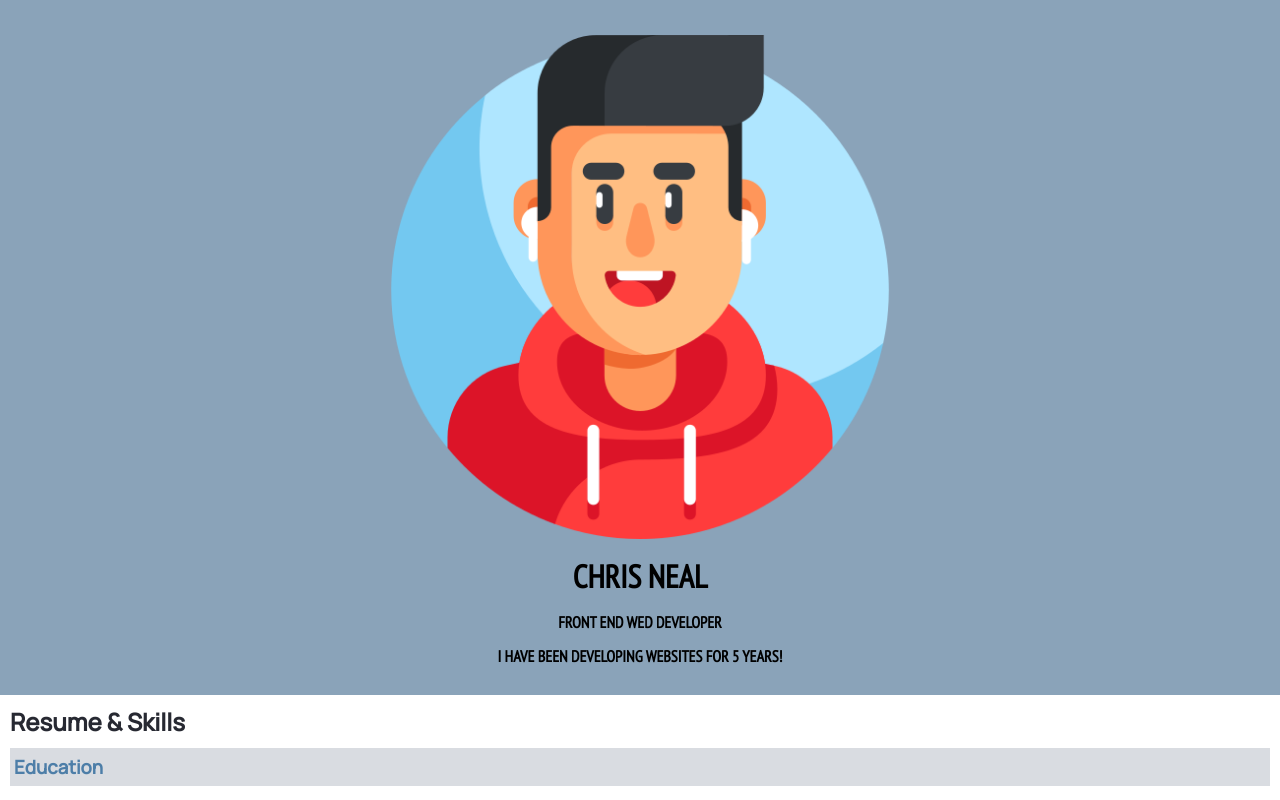
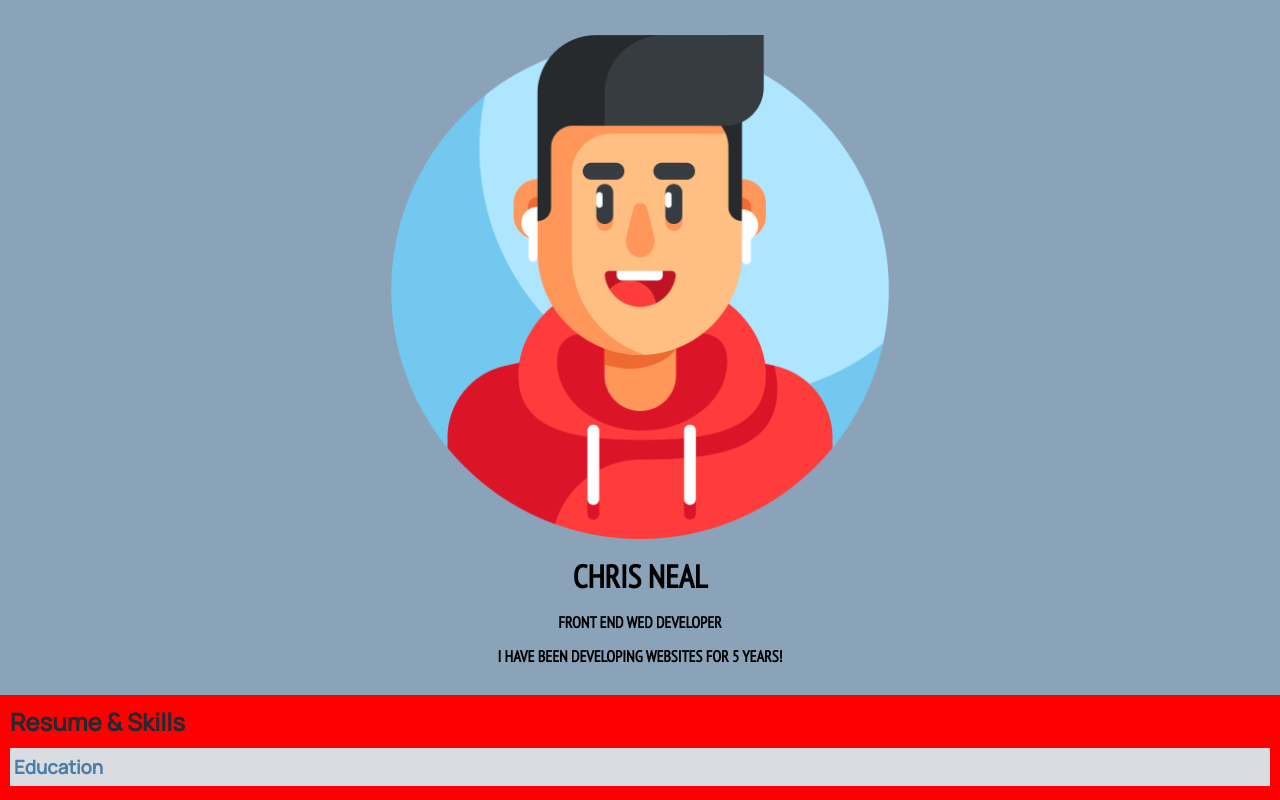
Before and after one commit to chrisvneal/capstone_portfolio, a plain HTML site: page index.html in a window 1280 px wide. Shown: the top 800 px of the page. Drawn offline with Linux system fonts and the light colour scheme.

Commit message:
Add media queries for responsiveness

```diff
--- a/styles.css
+++ b/styles.css
@@ -182,3 +182,9 @@ footer .container div {
 main div:last-child {
 	margin-bottom: 0.8rem;
 }
+
+@media screen and (min-width: 480px) {
+	body {
+		background: red;
+	}
+}
```
